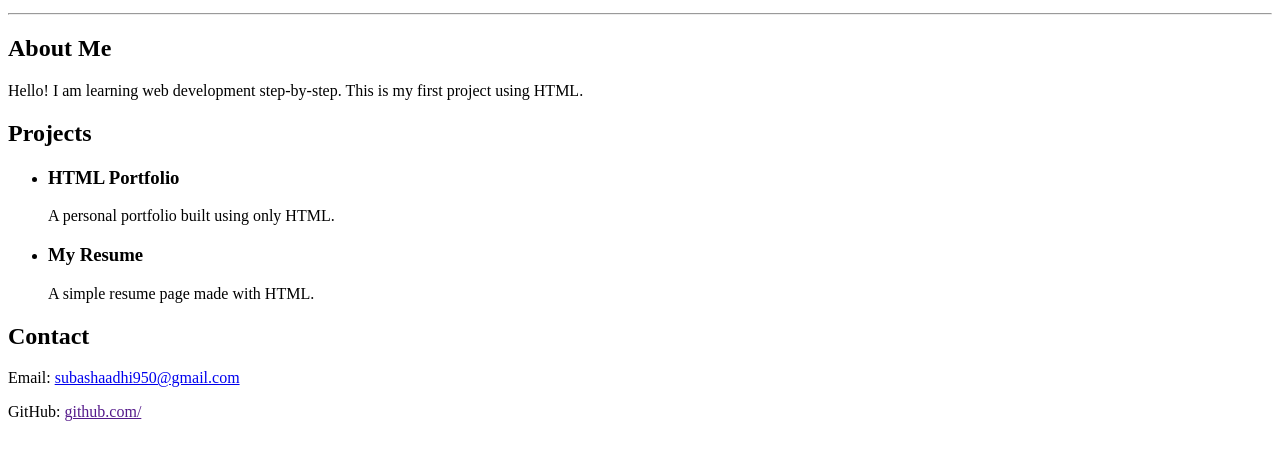
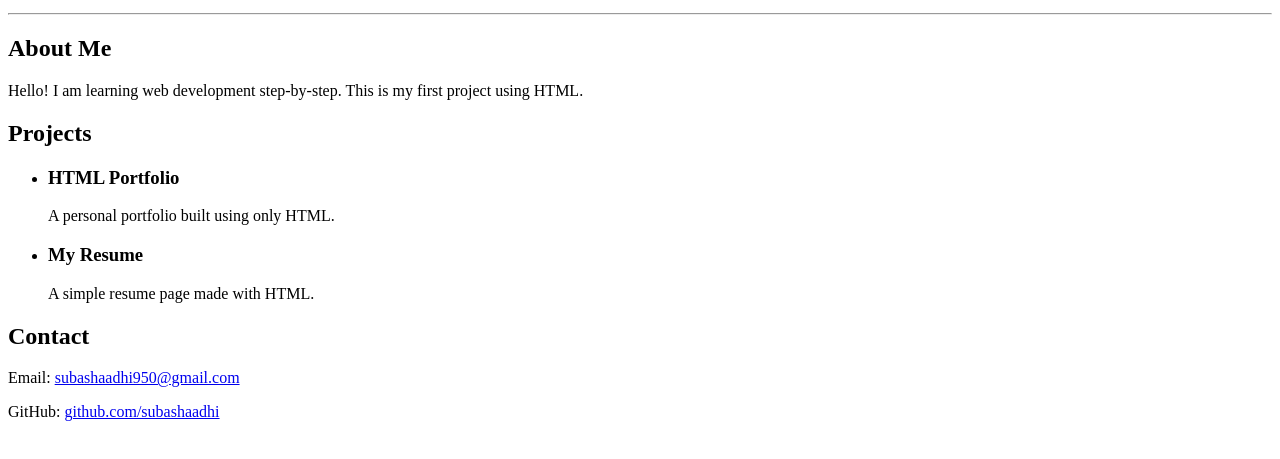
Before and after one commit to subashaadhi/subashaadhi.github.io, a plain HTML site: page index.html in a window 1280 px wide. Shown: the part 101-560 px from the top of the page. Drawn offline with Linux system fonts and the light colour scheme.

Commit message:
Add files via upload

```diff
--- a/index.html
+++ b/index.html
@@ -32,7 +32,7 @@
     Email: <a href="mailto:subashaadhi950@gmail.com">subashaadhi950@gmail.com</a>
    </p>
     <p>
-        GitHub: <a href="" target="_blank">github.com/</a>
+        GitHub: <a href="http://github.com/subashaadhi" target="_blank">github.com/subashaadhi</a>
    </p>
 
 </body>
```
